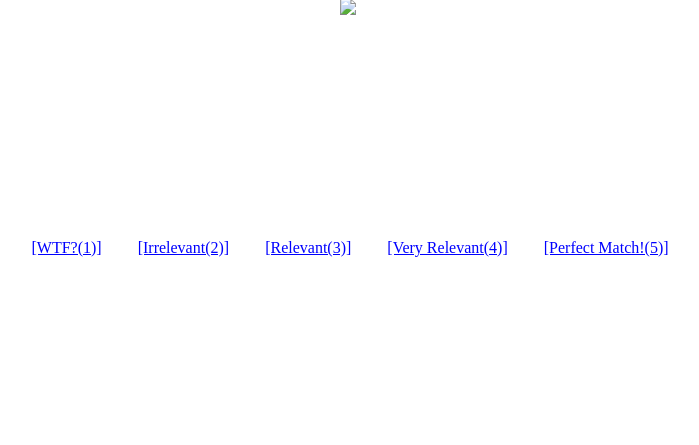
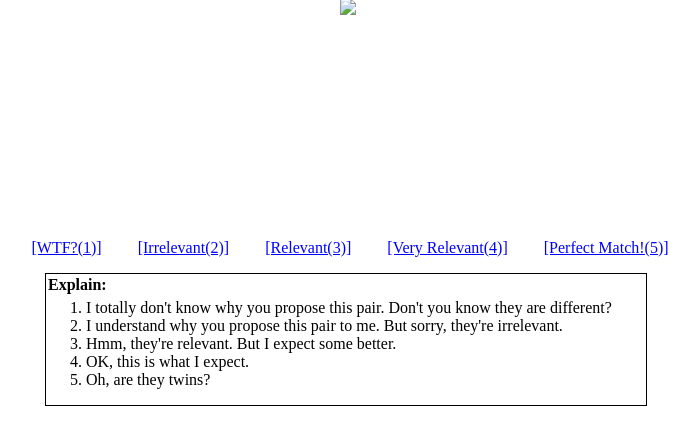
Before and after one commit to sunshaoyan/ISeeNN, a Django app: template ISeeNN/annotator/templates/annotator/annotate.html in a window 1280 px wide. Shown: the part 267-712 px from the top of the page, without its empty margins (294-993 px from the left). Run offline with Django 3.2, Linux system fonts and the light colour scheme; the template is opened without the code that fills it: most values are stand-ins (such as "Sample title", 1, 10 or a date in 2020); parts of the project's set-up code (start-up, migrations or seed data) failed here and were passed over; some libraries are stand-ins or nearby versions.

Commit message:
add explains

```diff
--- a/ISeeNN/annotator/templates/annotator/annotate.html
+++ b/ISeeNN/annotator/templates/annotator/annotate.html
@@ -55,4 +55,15 @@
         {% csrf_token %}
         <input type="submit">
     </form>
+
+    <div class="tips">
+        <h4 style="margin: 2px;">Explain:</h4>
+        <ol style="margin-top: 5px;">
+            <li>I totally don't know why you propose this pair. Don't you know they are different?</li>
+            <li>I understand why you propose this pair to me. But sorry, they're irrelevant.</li>
+            <li>Hmm, they're relevant. But I expect some better.</li>
+            <li>OK, this is what I expect.</li>
+            <li>Oh, are they twins?</li>
+        </ol>
+    </div>
 </body>
```
